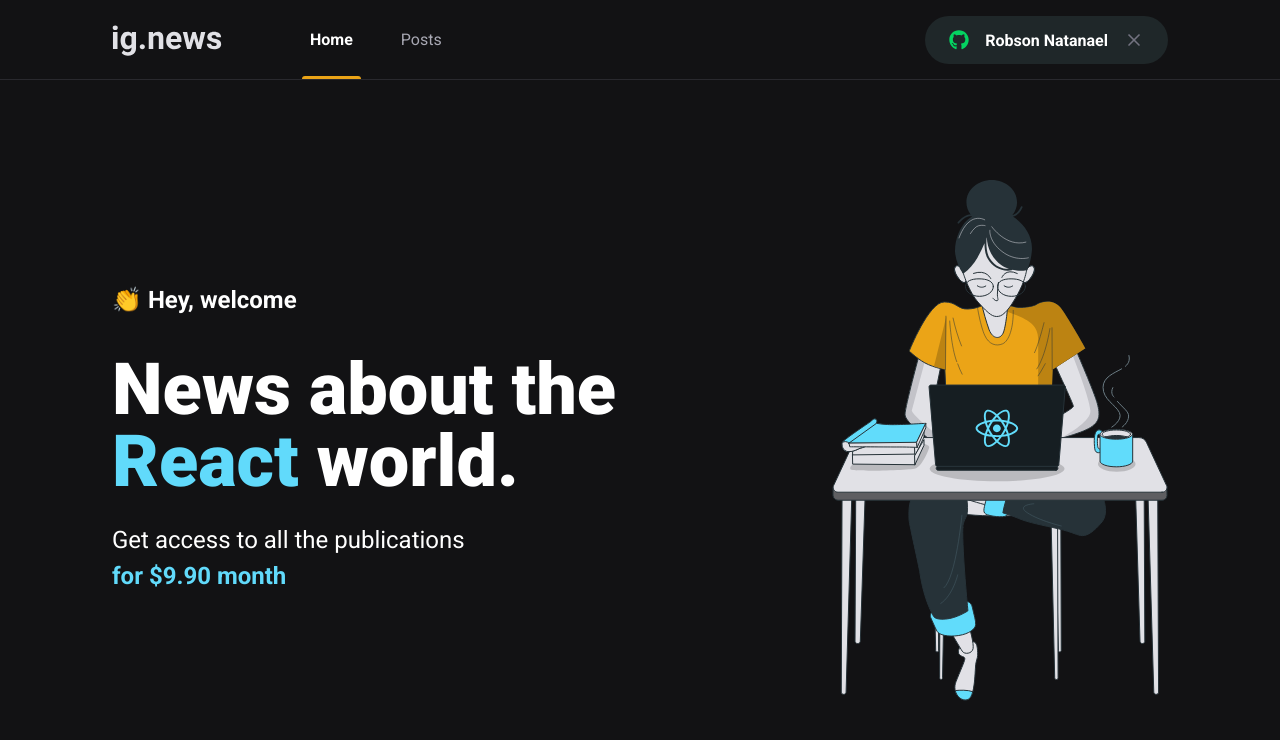
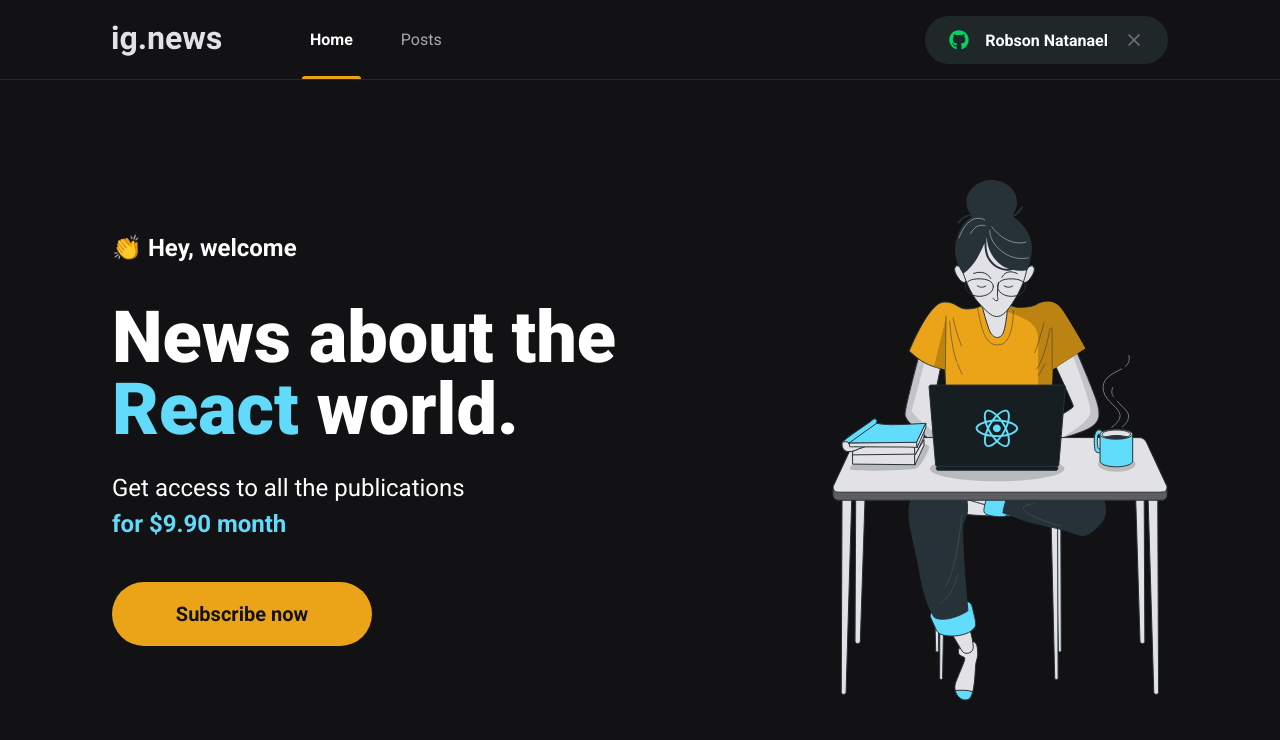
Before and after one commit to ignite-projects/ignews, a Next.js app: page / in a window 1280 px wide. Shown: the top 740 px of the page. Built offline with nearby package versions, Linux system fonts and the light colour scheme.

Commit message:
feat: create component SubscribeButton

```diff
--- /dev/null
+++ b/src/components/SubscribeButton/index.tsx
@@ -0,0 +1,12 @@
+import styles from './styles.module.scss';
+
+export function SubscribeButton() {
+  return (
+    <button
+      type="button"
+      className={styles.subscribeButton}
+    >
+      Subscribe now
+    </button>
+  )
+}
--- /dev/null
+++ b/src/components/SubscribeButton/styles.module.scss
@@ -0,0 +1,18 @@
+.subscribeButton {
+  width: 260px;
+  height: 4rem;
+  border: 0;
+  border-radius: 2rem;
+  background-color: var(--yellow-500);
+  color: var(--gray-900);
+  font-size: 1.25rem;
+  font-weight: bold;
+  display: flex;
+  align-items: center;
+  justify-content: center;
+  transition: filter 0.2s;
+
+  &:hover {
+    filter: brightness(0.8);
+  }
+}
--- a/src/pages/home.module.scss
+++ b/src/pages/home.module.scss
@@ -37,4 +37,8 @@
       font-weight: bold;
     }
   }
+
+  button {
+    margin-top: 2.5rem;
+  }
 }
--- a/src/pages/index.tsx
+++ b/src/pages/index.tsx
@@ -1,4 +1,5 @@
 import Head from 'next/head';
+import { SubscribeButton } from '../components/SubscribeButton';
 import styles from './home.module.scss';
 
 export default function Home() {
@@ -15,6 +16,7 @@ export default function Home() {
             Get access to all the publications <br />
             <span>for $9.90 month</span>
           </p>
+          <SubscribeButton />
         </section>
         <img src="/images/avatar.svg" alt="Girl coding" />
       </main>
```
